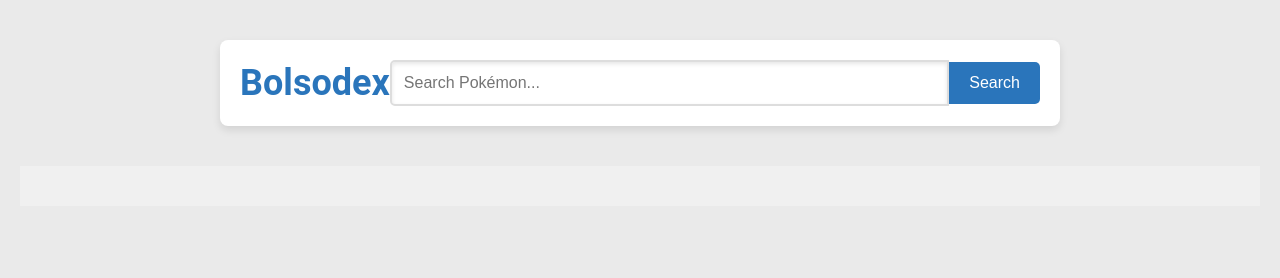
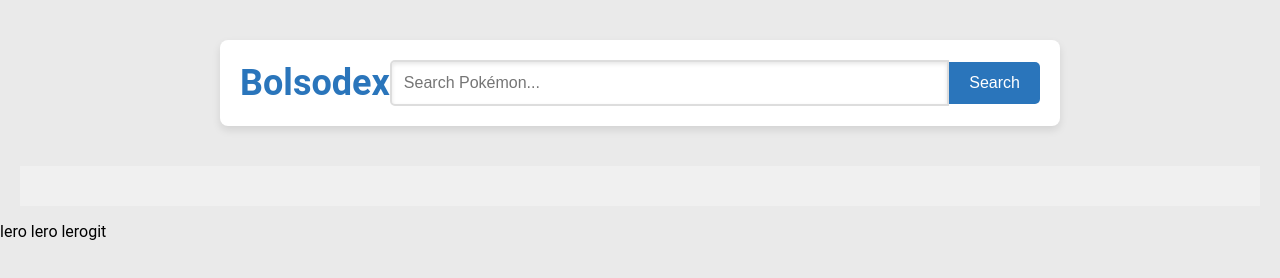
Before and after one commit to Ghost-NaNa/bolsoDex, a plain HTML site: page index.html in a window 1280 px wide. Drawn offline with Linux system fonts and the light colour scheme; no server answers.

Commit message:
Commit lero lero

```diff
--- a/index.html
+++ b/index.html
@@ -29,5 +29,6 @@
 
     <script src="./src/assets/scripts/script.js" type="module"></script>
     <script src="./src/assets/scripts/pesquisa.js"></script>
+    <p>lero lero lerogit </p>
 </body>
 </html>
```
